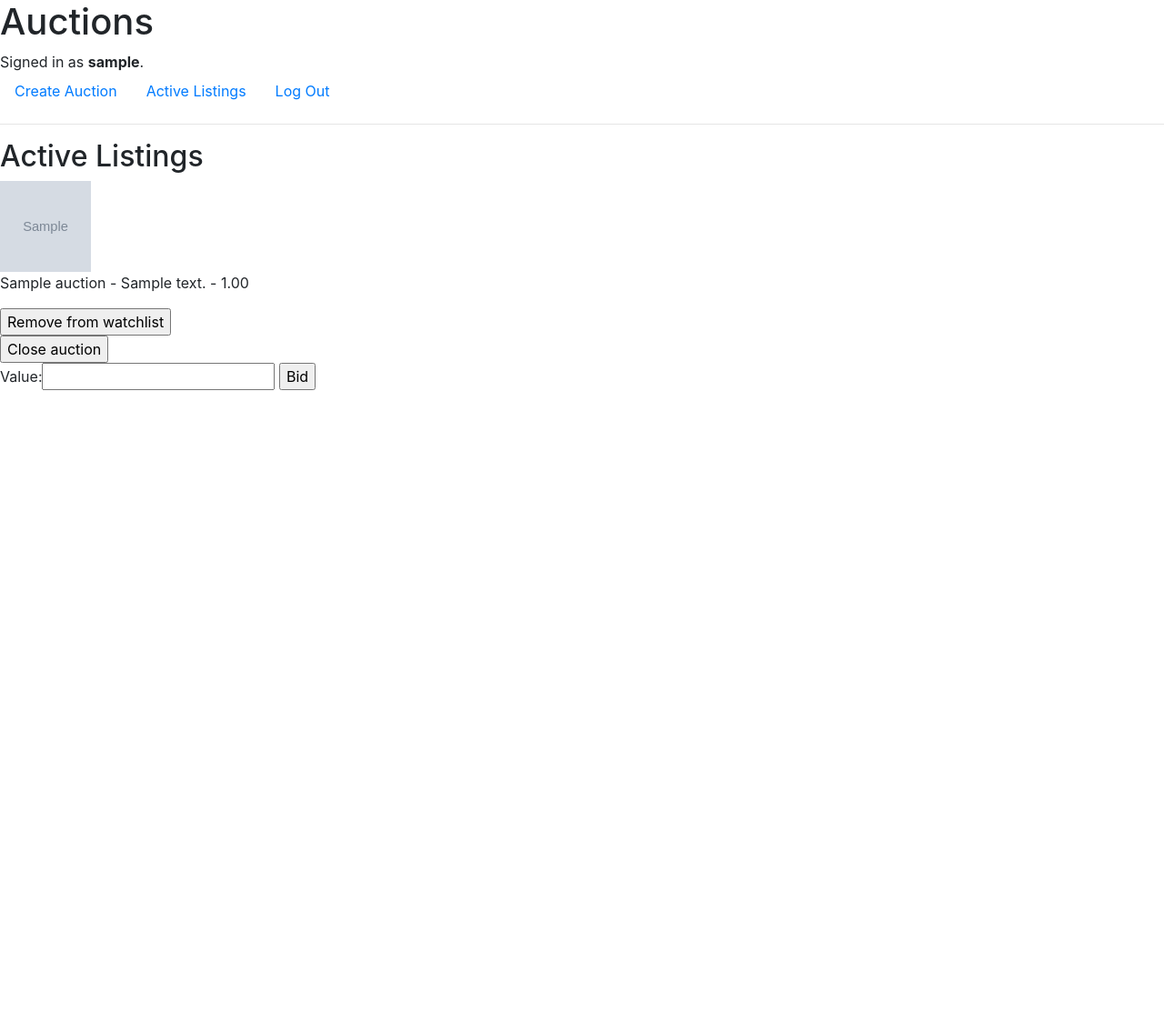
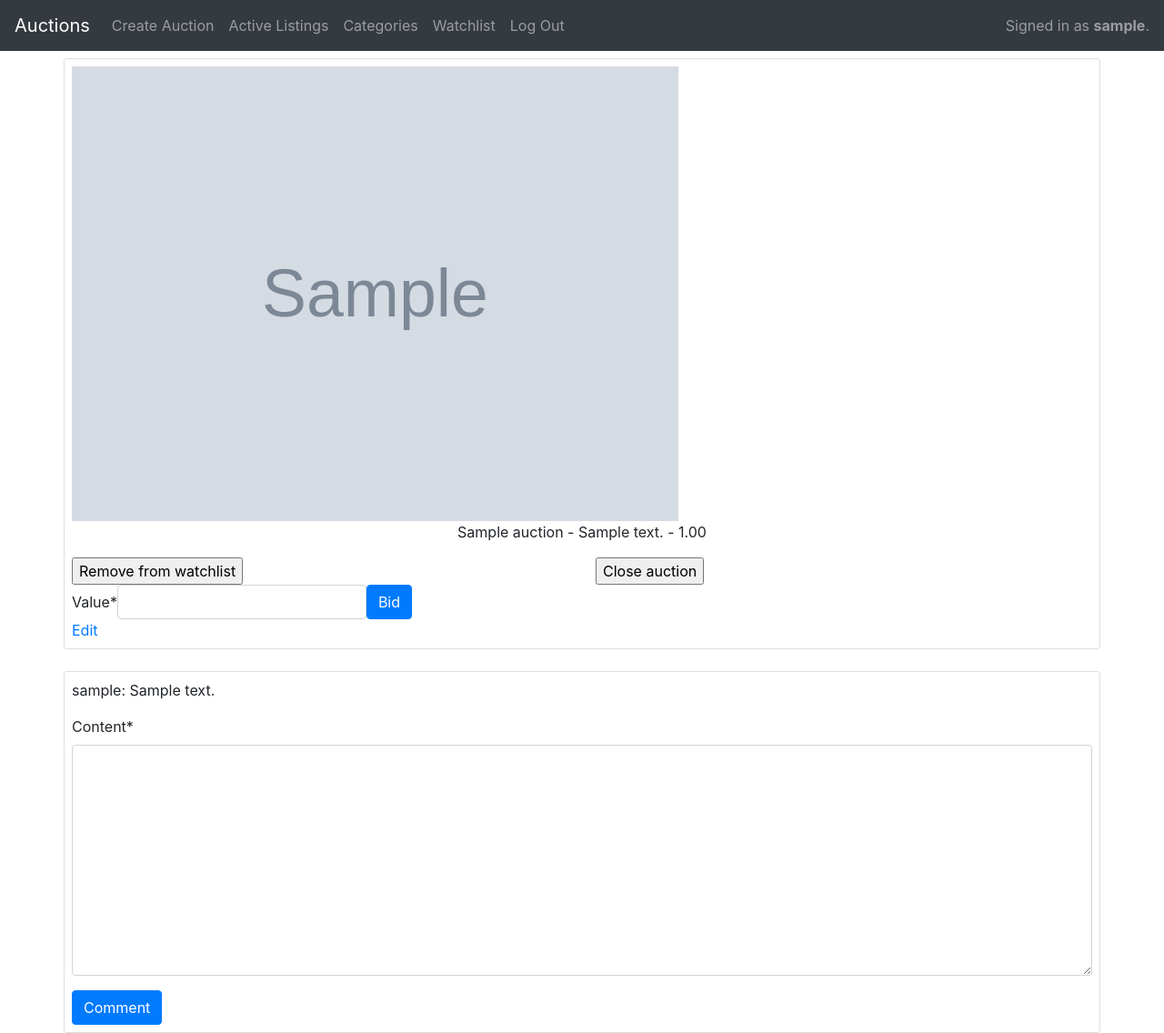
Before and after one commit to yazanyousefalhaj/cs50_commerce, a Django app: page /auction/1 in a window 1280 px wide. Shown: the whole page at 91% size. Before the commit the page ends 429 px from the top, so only its background shows below. Run offline with Django 3.2, Linux system fonts and the light colour scheme; a user stored in the database is signed in; tables that the repository leaves empty hold one stand-in row (values such as "Sample post"); grey boxes marked "Sample" are stand-in pictures; some libraries are stand-ins or nearby versions.

Commit message:
add comments and swtich to crispy forms

```diff
--- a/auctions/admin.py
+++ b/auctions/admin.py
@@ -8,3 +8,4 @@ admin.site.register(Auction)
 admin.site.register(Category)
 admin.site.register(Bid)
 admin.site.register(User)
+admin.site.register(Comment)
--- a/auctions/forms.py
+++ b/auctions/forms.py
@@ -1,8 +1,12 @@
+from crispy_forms.layout import Layout, Submit
 from django.core.exceptions import ValidationError
 from django.db.utils import ProgrammingError
-from django.forms import ModelForm, fields
+from django.forms import ModelForm, fields, widgets
 
-from .models import Auction, Bid
+from crispy_forms.helper import FormHelper
+from crispy_forms.bootstrap import StrictButton
+
+from .models import Auction, Bid, Comment
 
 
 class NewAuctionForm(ModelForm):
@@ -10,11 +14,41 @@ class NewAuctionForm(ModelForm):
         model = Auction
         fields = ("title", "description", "image", "starting_bid", "categories")
 
+    def __init__(self, *args, **kwargs):
+        action = kwargs.pop("action")
+        super().__init__(*args, **kwargs)
+        self.helper = FormHelper()
+        self.helper.form_id = "id_create_auction_form"
+        self.helper.form_action = action
+        self.helper.form_method = "post"
+        self.helper.add_input(Submit("submit", "Submit", css_class="col-2 offset-md-10"))
+        self.helper.form_class = "form-horizontal"
+        self.helper.label_class = "col-2"
+        self.helper.field_class = "col-10"
+
+
 
 class NewBidForm(ModelForm):
     class Meta:
         model = Bid
         fields = ("value",)
+
+    def __init__(self, *args, **kwargs):
+        bid_price = kwargs.pop("bid_price", None)
+        action = kwargs.pop("action", None)
+        super().__init__(*args, **kwargs)
+        # self.fields["value"].attrs.update({"placeholder": bid_price})
+        self.helper = FormHelper()
+        self.helper.form_id = "id_new_bid_form"
+        self.helper.form_action = action
+        self.helper.form_method = "post"
+        self.helper.form_class = "form-inline"
+        # self.helper.label_class = "col-4"
+        # self.helper.field_class = "col-8"
+        self.helper.layout = Layout(
+            "value",
+            Submit("submit", "Bid", css_class="btn btn-primary"),
+        )
 
 
     def clean(self):
@@ -27,3 +61,22 @@ class NewBidForm(ModelForm):
             raise ValidationError("You can't bid on your own auction")
 
         return super().clean()
+
+
+class NewCommentFrom(ModelForm):
+    class Meta:
+        model = Comment
+        fields = ("content",)
+
+    def __init__(self, *args, **kwargs):
+        action = kwargs.pop("action", None)
+        super().__init__(*args, **kwargs)
+        self.helper = FormHelper()
+        self.helper.form_id = "id_new_comment_form"
+        self.helper.form_action = action
+        self.helper.form_method = "post"
+
+        self.helper.layout = Layout(
+            "content",
+            Submit("submit", "Comment", css_class="btn btn-primary"),
+        )
--- a/auctions/models.py
+++ b/auctions/models.py
@@ -56,3 +56,9 @@ class Bid(models.Model):
 
     def __str__(self) -> str:
         return f"{self.bidder} bid {self.value} on [{self.auction}]"
+
+
+class Comment(models.Model):
+    content = models.TextField()
+    author = models.ForeignKey(User, related_name="comments", on_delete=models.CASCADE)
+    auction = models.ForeignKey(Auction, related_name="comments", on_delete=models.CASCADE)
--- a/auctions/static/auctions/styles.css
+++ b/auctions/static/auctions/styles.css
@@ -3,3 +3,30 @@ body {
     margin: 0px;
     box-sizing: border-box;
 }
+
+.auction-card {
+    height: 400px;
+}
+
+.auction-card img {
+    height: 250px;
+    width: auto;
+}
+
+.auction-card .card-title {
+    max-height: 20px;
+}
+
+.auction-card .card-text {
+    max-height: 80px;
+}
+
+.auction-card a {
+    max-height: 50px;
+}
+
+
+.auction-image {
+    height: 500px;
+    width: auto;
+}
--- a/auctions/templates/auctions/auction.html
+++ b/auctions/templates/auctions/auction.html
@@ -1,11 +1,23 @@
 {% extends "auctions/layout.html" %}
+{% load crispy_forms_tags %}
 
 {% block body %}
-<h2>Active Listings</h2>
+<div class="card container mt-2 p-2">
+  <div class="row justify-content-center">
+    <div class="col">
+      <img class="auction-image" src="{{auction.image}}" alt="Auction image">
+    </div>
+  </div>
 
-<img src="{{auction.image}}" alt="Auction image" height="100px" width="100px">
+  <div class="row d-flex justify-content-center">
+    <div class="col-auto">
       <p>{{auction.title}} - {{auction.description}} - {{auction.highest_bid_value}} </p>
+    </div>
+  </div>
 
+
+  <div class="row">
+    <div class="col-6">
       <form action="{{ form_action }}" method="POST">
         {% csrf_token %}
 
@@ -15,23 +27,38 @@
         <input type="submit" value="Add to watchlist">
         {% endif %}
       </form>
-
+    </div>
+    <div class="col-6">
       {% if can_close_auction %}
       <form action="{% url 'close_auction' auction.id %}" method="POST">
         {% csrf_token %}
         <input type="submit" value="Close auction">
       </form>
       {% endif %}
+    </div>
+  </div>
 
-<form action="{% url 'create_bid' auction.id %}" method="post">
-  {% csrf_token %}
-  {{ bid_form }}
-  <input type="submit" value="Bid">
-</form>
+  <div class="row">
+    <div class="col">
+      {% crispy bid_form %}
+    </div>
+  </div>
+  <a href="{% url 'edit_auction' auction.id %}">Edit</a>
+</div>
 
-{% if errors %}
-<ul>
-  {{ errors }}
-</ul>
-{% endif %}
+<div class="card container mt-4 p-2">
+  {% for comment in comments %}
+  <div class="row">
+    <div class="col">
+      <p>{{comment.author}}: {{comment.content}}</p>
+    </div>
+  </div>
+  {% endfor %}
+
+  <div class="row">
+    <div class="col">
+      {% crispy comment_form %}
+    </div>
+  </div>
+</div>
 {% endblock %}
--- a/auctions/templates/auctions/layout.html
+++ b/auctions/templates/auctions/layout.html
@@ -11,15 +11,10 @@
 </head>
 
 <body>
-    <h1>Auctions</h1>
-    <div>
-        {% if user.is_authenticated %}
-        Signed in as <strong>{{ user.username }}</strong>.
-        {% else %}
-        Not signed in.
-        {% endif %}
-    </div>
-    <ul class="nav">
+    <nav class="navbar  navbar-expand-lg navbar-dark bg-dark">
+        <a class="navbar-brand" href="/">Auctions</a>
+
+        <ul class="navbar-nav mr-auto">
             {% if user.is_authenticated %}
             <li class=nav-item>
                 <a class="nav-link" href="{% url 'create_auction' %}">Create Auction</a>
@@ -28,7 +23,13 @@
             <li class="nav-item">
                 <a class="nav-link" href="{% url 'index' %}">Active Listings</a>
             </li>
+            <li class="nav-item">
+                <a class="nav-link" href="{% url 'categories' %}">Categories</a>
+            </li>
             {% if user.is_authenticated %}
+            <li class="nav-item">
+                <a class="nav-link" href="{% url 'watchlist' %}">Watchlist</a>
+            </li>
             <li class="nav-item">
                 <a class="nav-link" href="{% url 'logout' %}">Log Out</a>
             </li>
@@ -41,7 +42,16 @@
             </li>
             {% endif %}
         </ul>
-    <hr>
+
+        <span class="navbar-text ml-auto">
+            {% if user.is_authenticated %}
+            Signed in as <strong>{{ user.username }}</strong>.
+            {% else %}
+            Not signed in.
+            {% endif %}
+        </span>
+
+    </nav>
     {% block body %}
     {% endblock %}
 </body>
--- a/auctions/urls.py
+++ b/auctions/urls.py
@@ -8,11 +8,13 @@ urlpatterns = [
     path("logout", views.logout_view, name="logout"),
     path("register", views.register, name="register"),
     path("auction/create", views.create_auction, name="create_auction"),
+    path("auction/<int:auction_id>/edit", views.edit_auction, name="edit_auction"),
     path("auction/<int:auction_id>", views.auction_index, name="auction_index"),
     path("auction/<int:auction_id>/add_to_watchlist", views.add_to_watchlist, name="add_to_watchlist"),
     path("auction/<int:auction_id>/remove_from_watchlist", views.remove_from_watchlist, name="remove_from_watchlist"),
     path("auction/<int:auction_id>/close_auction", views.close_auction, name="close_auction"),
     path("auction/<int:auction_id>/create_bid", views.create_bid, name="create_bid"),
+    path("auction/<int:auction_id>/create_comment", views.create_comment, name="create_comment"),
     path("watchlist/", views.watchlist, name="watchlist"),
     path("categories/", views.categories, name="categories"),
     path("categories/<int:category_id>/auctions", views.category_auctions, name="category_auctions"),
--- a/auctions/views.py
+++ b/auctions/views.py
@@ -1,5 +1,5 @@
 from django.http.response import HttpResponseBadRequest, HttpResponseForbidden
-from auctions.forms import NewAuctionForm, NewBidForm
+from auctions.forms import NewAuctionForm, NewBidForm, NewCommentFrom
 from django.contrib.auth import authenticate, login, logout
 from django.contrib.auth.decorators import login_required
 from django.db import IntegrityError
@@ -7,13 +7,15 @@ from django.http import HttpResponse, HttpResponseRedirect
 from django.shortcuts import get_object_or_404, redirect, render
 from django.urls import reverse
 
-from .models import Auction, Bid, Category, User
+from .models import Auction, Bid, Category, Comment, User
 
 
 def index(request):
-    return render(request, "auctions/index.html", {
-        "auctions": Auction.objects.filter(is_closed=False)
-    })
+    return render(
+        request,
+        "auctions/index.html",
+        {"auctions": Auction.objects.filter(is_closed=False)},
+    )
 
 
 def login_view(request):
@@ -29,9 +31,11 @@ def login_view(request):
             login(request, user)
             return HttpResponseRedirect(reverse("index"))
         else:
-            return render(request, "auctions/login.html", {
-                "message": "Invalid username and/or password."
-            })
+            return render(
+                request,
+                "auctions/login.html",
+                {"message": "Invalid username and/or password."},
+            )
     else:
         return render(request, "auctions/login.html")
 
@@ -50,18 +54,20 @@ def register(request):
         password = request.POST["password"]
         confirmation = request.POST["confirmation"]
         if password != confirmation:
-            return render(request, "auctions/register.html", {
-                "message": "Passwords must match."
-            })
+            return render(
+                request, "auctions/register.html", {"message": "Passwords must match."}
+            )
 
         # Attempt to create new user
         try:
             user = User.objects.create_user(username, email, password)
             user.save()
         except IntegrityError:
-            return render(request, "auctions/register.html", {
-                "message": "Username already taken."
-            })
+            return render(
+                request,
+                "auctions/register.html",
+                {"message": "Username already taken."},
+            )
         login(request, user)
         return HttpResponseRedirect(reverse("index"))
     else:
@@ -72,7 +78,9 @@ def register(request):
 def create_auction(request):
     if request.method == "POST":
         auction = Auction(owner=request.user)
-        form = NewAuctionForm(request.POST, instance=auction)
+        form = NewAuctionForm(
+            request.POST, instance=auction, action=reverse("create_auction")
+        )
 
         if form.is_valid():
             form.save()
@@ -80,30 +88,71 @@ def create_auction(request):
         else:
             print(form.errors)
     else:
-        form = NewAuctionForm()
+        form = NewAuctionForm(action="create_auction")
 
-    return render(request, "auctions/create_auction.html", {
-        "form": form,
-    })
+    return render(
+        request,
+        "auctions/create_auction.html",
+        {
+            "form": form,
+        },
+    )
+
+
+def edit_auction(request, auction_id):
+    auction = get_object_or_404(Auction, pk=auction_id)
+    if auction.owner != request.user:
+        return HttpResponseForbidden("You are not allowed to edit this auction")
+    form = NewAuctionForm(
+        request.POST or None,
+        instance=auction,
+        action=reverse("edit_auction", kwargs={"auction_id": auction_id}),
+    )
+
+    if request.method == "POST":
+        if form.is_valid():
+            form.save()
+            return redirect(reverse("auction_index", kwargs={"auction_id": auction_id}))
+
+    return render(
+        request,
+        "auctions/create_auction.html",
+        {
+            "form": form,
+        },
+    )
 
 
 @login_required
 def auction_index(request, auction_id):
     auction = get_object_or_404(Auction, pk=auction_id)
     is_in_watchlist = auction in request.user.watchlist.all()
-    form_action = 'remove_from_watchlist' if is_in_watchlist else 'add_to_watchlist'
-    return render(request, "auctions/auction.html", {
-        "auction": auction,
-        "is_in_watchlist": is_in_watchlist,
-        "form_action": reverse(form_action, kwargs={"auction_id": auction_id}),
-        "can_close_auction": request.user == auction.owner,
-        "bid_form": NewBidForm(),
-    })
+    form_action = "remove_from_watchlist" if is_in_watchlist else "add_to_watchlist"
+    return render(
+        request,
+        "auctions/auction.html",
+        {
+            "auction": auction,
+            "is_in_watchlist": is_in_watchlist,
+            "form_action": reverse(form_action, kwargs={"auction_id": auction_id}),
+            "can_close_auction": request.user == auction.owner,
+            "bid_form": NewBidForm(
+                bid_price=auction.highest_bid_value,
+                action=reverse("create_bid", kwargs={"auction_id": auction.id}),
+            ),
+            "comment_form": NewCommentFrom(action=reverse("create_comment", kwargs={"auction_id": auction.id})),
+            "comments": auction.comments.all(),
+        },
+    )
 
+
+@login_required
 def watchlist(request):
-    return render(request, "auctions/index.html", {
-        "auctions": request.user.watchlist.filter(is_closed=False)
-    })
+    return render(
+        request,
+        "auctions/index.html",
+        {"auctions": request.user.watchlist.filter(is_closed=False)},
+    )
 
 
 @login_required
@@ -152,22 +201,58 @@ def create_bid(request, auction_id):
             return redirect(reverse("auction_index", kwargs={"auction_id": auction_id}))
         else:
             print(bid_form.errors)
-            return redirect(reverse("auction_index", kwargs={
-                "auction_id": auction_id,
-            }), {
-                "errors": bid_form.errors
-            })
+            return redirect(
+                reverse(
+                    "auction_index",
+                    kwargs={
+                        "auction_id": auction_id,
+                    },
+                )
+            )
+    else:
+        return HttpResponseBadRequest("Invalid method used")
+
+
+@login_required
+def create_comment(request, auction_id):
+    if request.method == "POST":
+        auction = get_object_or_404(Auction, pk=auction_id)
+        comment = Comment(auction=auction, author=request.user)
+        comment_form = NewCommentFrom(request.POST, instance=comment)
+        if comment_form.is_valid():
+            comment_form.save()
+            return redirect(reverse("auction_index", kwargs={"auction_id": auction_id}))
+        else:
+            print(comment_form.errors)
+            return redirect(
+                reverse(
+                    "auction_index",
+                    kwargs={
+                        "auction_id": auction_id,
+                    },
+                ),
+            )
     else:
         return HttpResponseBadRequest("Invalid method used")
 
 
 def categories(request):
-    return render(request, "auctions/categories.html", {
-        "categories": Category.objects.all(),
-    })
+    return render(
+        request,
+        "auctions/categories.html",
+        {
+            "categories": Category.objects.all(),
+        },
+    )
 
 
 def category_auctions(request, category_id):
-    return render(request, "auctions/index.html", {
-        "auctions": Auction.objects.filter(categories__id=category_id, is_closed=False)
-    })
+    return render(
+        request,
+        "auctions/index.html",
+        {
+            "auctions": Auction.objects.filter(
+                categories__id=category_id, is_closed=False
+            )
+        },
+    )
--- a/commerce/settings.py
+++ b/commerce/settings.py
@@ -32,6 +32,7 @@ ALLOWED_HOSTS = []
 
 INSTALLED_APPS = [
     'auctions',
+    'crispy_forms',
     'django.contrib.admin',
     'django.contrib.auth',
     'django.contrib.contenttypes',
@@ -121,3 +122,5 @@ USE_TZ = True
 # https://docs.djangoproject.com/en/3.0/howto/static-files/
 
 STATIC_URL = '/static/'
+
+CRISPY_TEMPLATE_PACK = 'bootstrap4'
```
Also changed, not shown: auctions/templates/auctions/create_auction.html (+12 -9 lines), auctions/templates/auctions/index.html (+26 -10 lines), auctions/migrations/0009_comment.py (added). Lines whose indentation alone changed are shown as unchanged.
